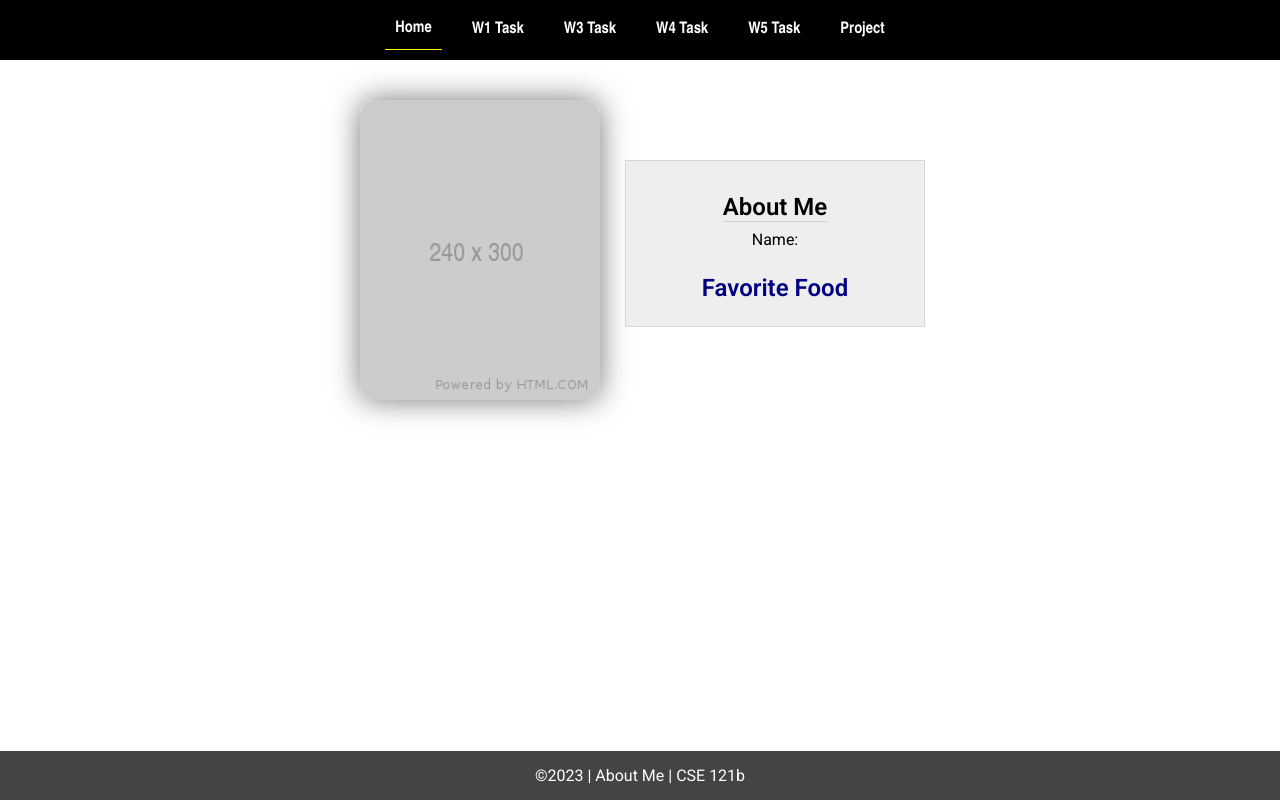
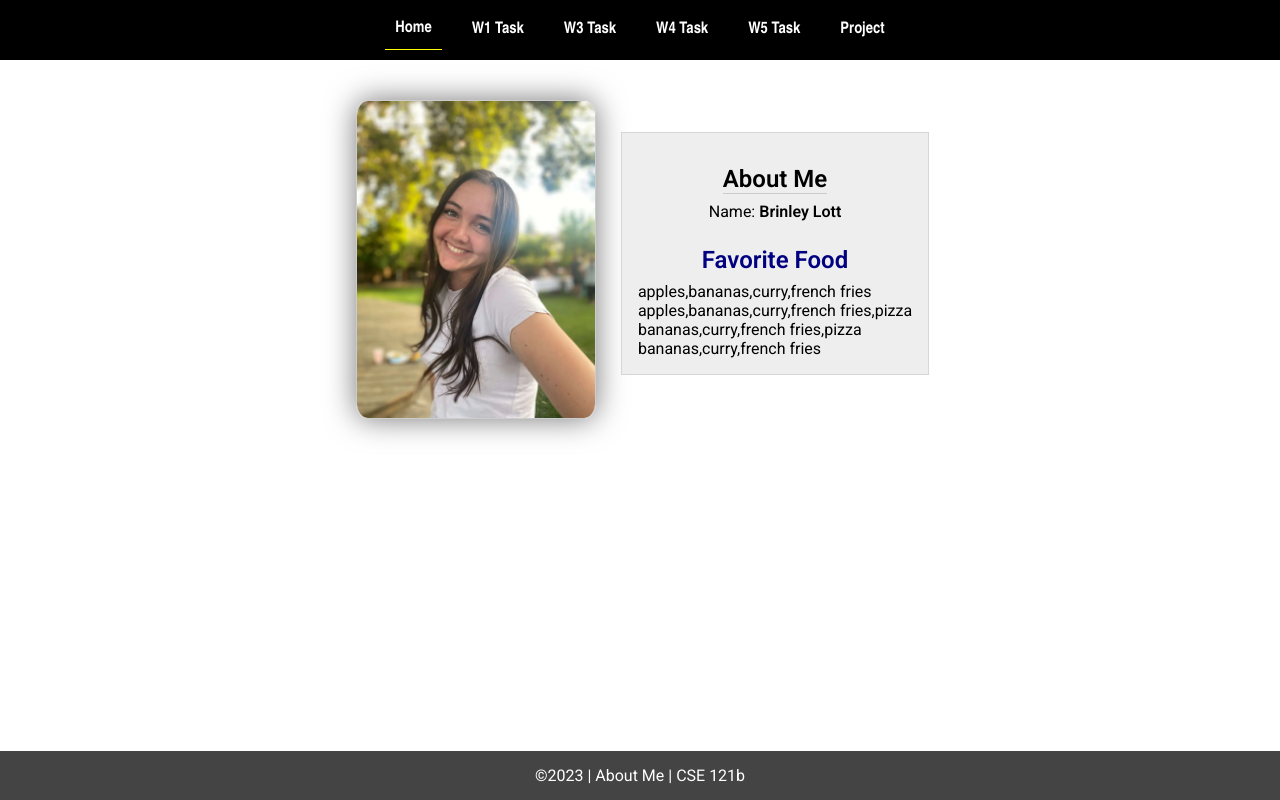
Before and after one commit to brinleylott/cse121b, a plain HTML site: page w02-task/index.html in a window 1280 px wide. Drawn offline with Linux system fonts and the light colour scheme.

Commit message:
finished activity

```diff
--- a/w02-task/index.html
+++ b/w02-task/index.html
@@ -26,7 +26,7 @@
   </nav>
   <main id="home">
     <picture>
-      <img src="images/placeholder.png" alt="Placeholder Image">
+      <img id="imageElement" src="images/brinley.webp" alt="Placeholder Image">
     </picture>
     <section>
       <h1>About Me</h1>
--- a/w02-task/scripts/w02-task.js
+++ b/w02-task/scripts/w02-task.js
@@ -3,21 +3,33 @@
 /* Step 1 - Setup type tasks - no code required */
 
 /* Step 2 - Variables */
-
-
+let fullName = 'Brinley Lott'
+let currentYear = '2023'
+let profilePicture = 'images/brinley.webp'
 
 
 /* Step 3 - Element Variables */
 
-
-
-
+const nameElement = document.getElementById('name');
+const foodElement = document.querySelector('#food');
+const yearElement = document.querySelector('#year');
+const imageElement = document.querySelector('#imageElement');
 
 /* Step 4 - Adding Content */
 
-
-
-
-
+nameElement.innerHTML = `<strong>${fullName}</strong>`;
+yearElement.textContent = `${currentYear}`;
+imageElement.setAttribute('src', profilePicture);
+imageElement.setAttribute('alt', `Profile image of Brinley Lott`);
 
 /* Step 5 - Array */
+
+let favoriteFoods = ['apples', 'bananas', 'curry', 'french fries'];
+foodElement.textContent = `${favoriteFoods}`;
+let additionalFavoriteFood = 'pizza';
+favoriteFoods.push(additionalFavoriteFood);
+foodElement.innerHTML += `<br>${favoriteFoods}`;
+favoriteFoods.shift();
+foodElement.innerHTML += `<br>${favoriteFoods}`;
+favoriteFoods.pop();
+foodElement.innerHTML += `<br>${favoriteFoods}`;
```
Also changed, not shown: w02-task/images/brinley.webp (added), 2 other files.
